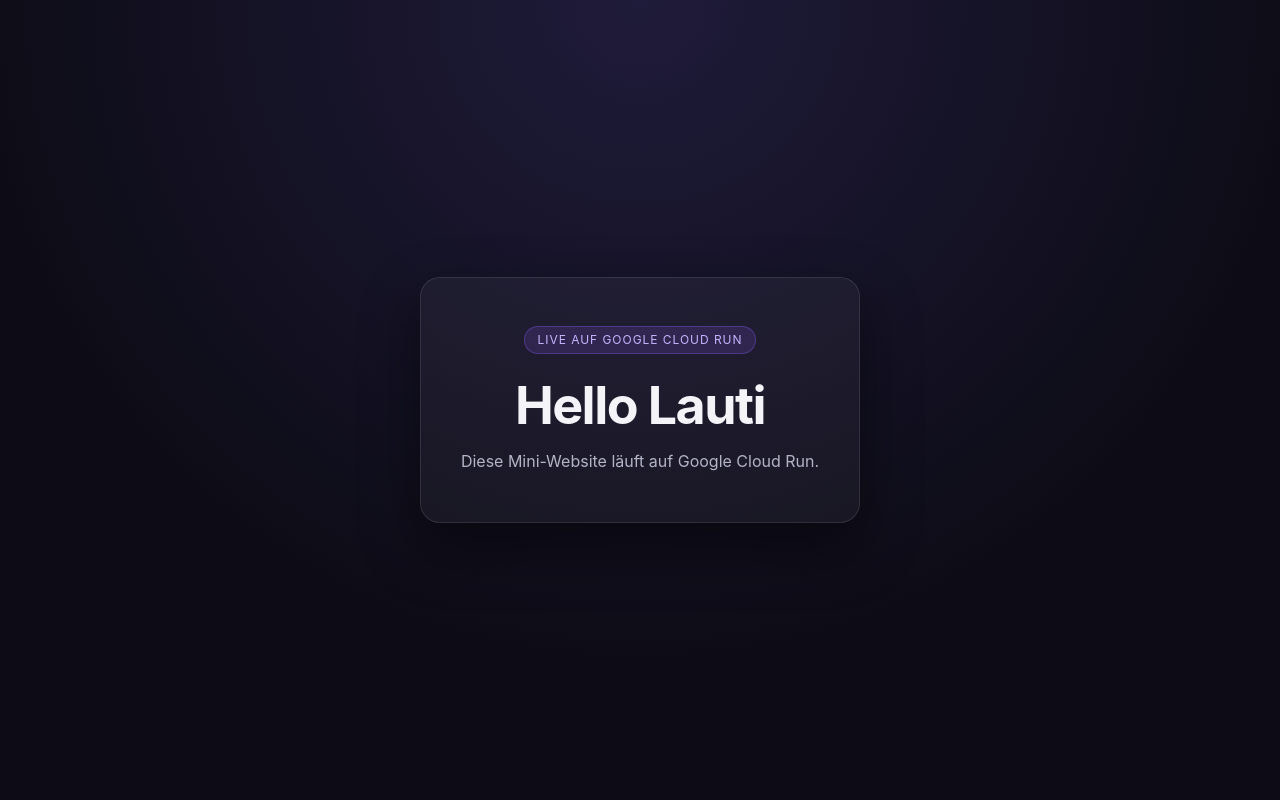
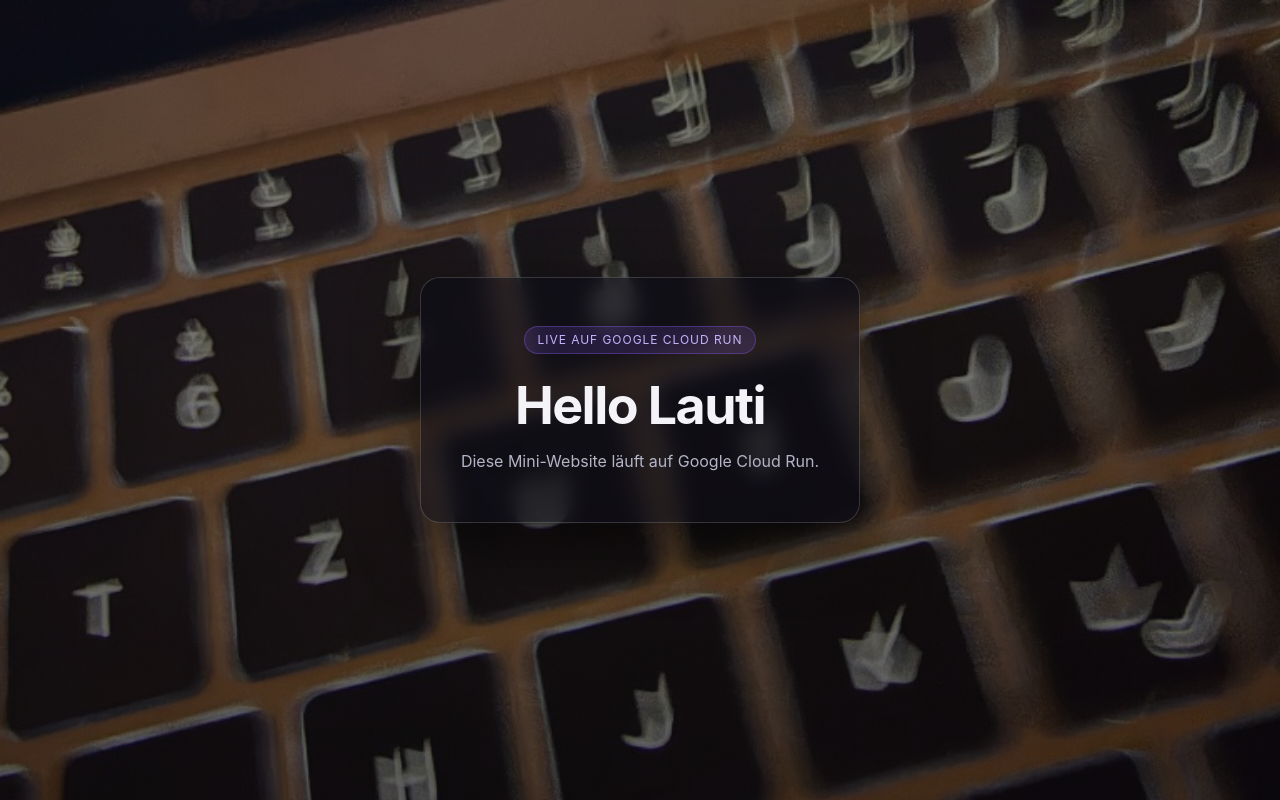
Before and after one commit to flubdubster/hello-world-railway, a website: page index.html in a window 1280 px wide. Drawn offline with Linux system fonts and the light colour scheme.

Commit message:
Add background image and frosted-glass styling

```diff
--- a/index.html
+++ b/index.html
@@ -18,7 +18,9 @@
       display: grid;
       place-items: center;
       font-family: -apple-system, BlinkMacSystemFont, "Segoe UI", Roboto, sans-serif;
-      background: radial-gradient(circle at top, #1f1b3a 0%, #0d0c16 65%);
+      background:
+        linear-gradient(rgba(10, 10, 18, 0.45), rgba(10, 10, 18, 0.65)),
+        url("/background.jpg") center / cover no-repeat fixed;
       color: #f4f4f8;
       padding: 2rem;
     }
@@ -27,9 +29,11 @@
       max-width: 480px;
       padding: 3rem 2.5rem;
       border-radius: 20px;
-      background: rgba(255, 255, 255, 0.04);
-      border: 1px solid rgba(255, 255, 255, 0.1);
-      box-shadow: 0 24px 60px rgba(0, 0, 0, 0.45);
+      background: rgba(13, 12, 22, 0.6);
+      backdrop-filter: blur(10px);
+      -webkit-backdrop-filter: blur(10px);
+      border: 1px solid rgba(255, 255, 255, 0.16);
+      box-shadow: 0 24px 60px rgba(0, 0, 0, 0.55);
     }
     .badge {
       display: inline-block;
```
Also changed, not shown: server.js (+10 -0 lines), background.jpg (added).
